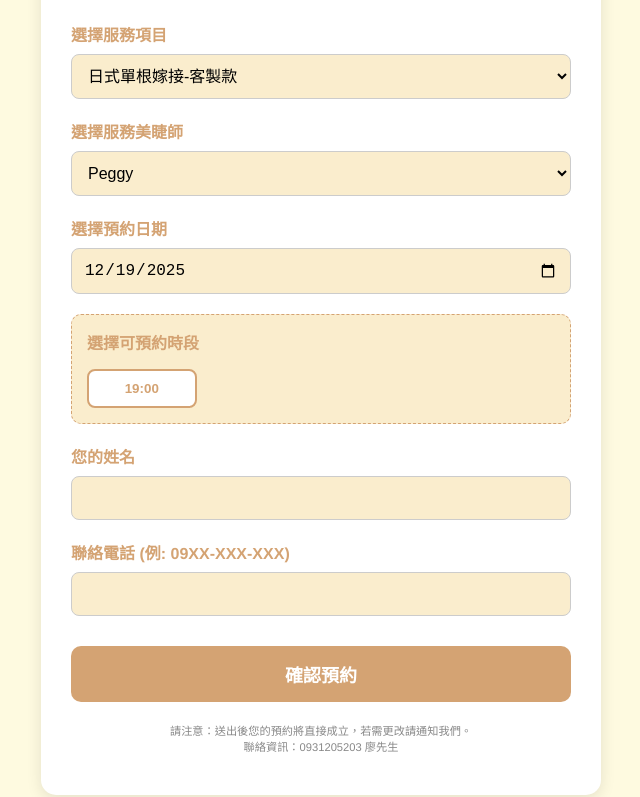
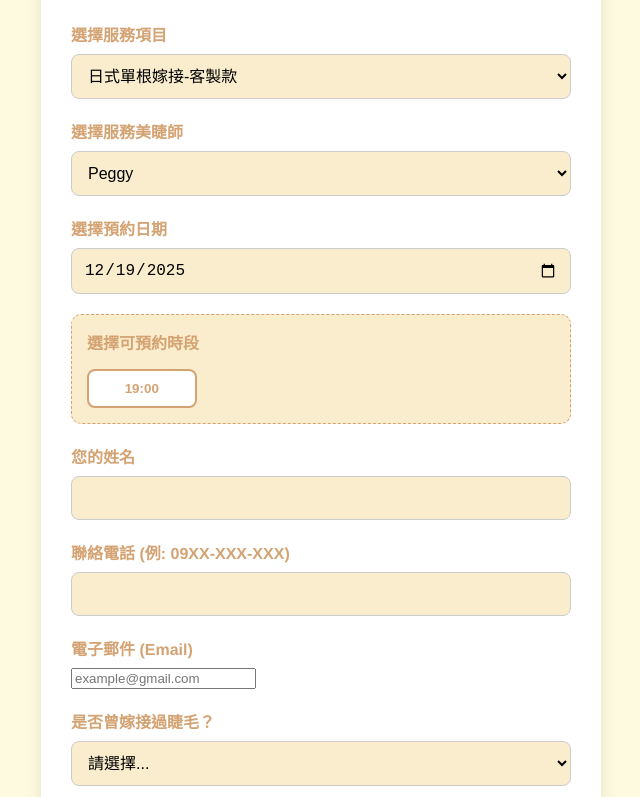
Before and after one commit to JChen250512/EasyLazy, a plain HTML site: page index.htm in a window 1280 px wide. Shown: the part 156-953 px from the top of the page, without its empty margins (319-959 px from the left). Drawn offline with Linux system fonts and the light colour scheme; no server answers.

Commit message:
Enhance booking form with email and history inputs
Added email and history fields to the booking form.

```diff
--- a/index.htm
+++ b/index.htm
@@ -25,7 +25,7 @@
             <div class="form-group">
                 <label for="staff">選擇服務美睫師</label>
                 <select id="staff">
-					<option value="peggy" selected>Peggy</option>
+                    <option value="peggy" selected>Peggy</option>
                     <!--<option value="unspecified">不指定</option>-->
                 </select>
             </div>
@@ -53,6 +53,20 @@
                 <input type="tel" id="phone" required pattern="[0-9]{4}[0-9]{6}">
             </div>
 
+            <div class="form-group">
+                <label for="email">電子郵件 (Email)</label>
+                <input type="email" id="email" placeholder="example@gmail.com" required>
+            </div>
+
+            <div class="form-group">
+                <label for="history">是否曾嫁接過睫毛？</label>
+                <select id="history" required>
+                    <option value="" disabled selected>請選擇...</option>
+                    <option value="yes">是</option>
+                    <option value="no">否</option>
+                </select>
+            </div>
+
             <div style="display:none;">
                 <label for="nickname">暱稱</label>
                 <input type="text" id="nickname" name="nickname">
```
